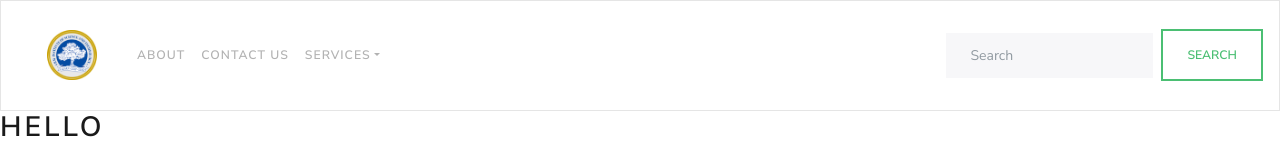
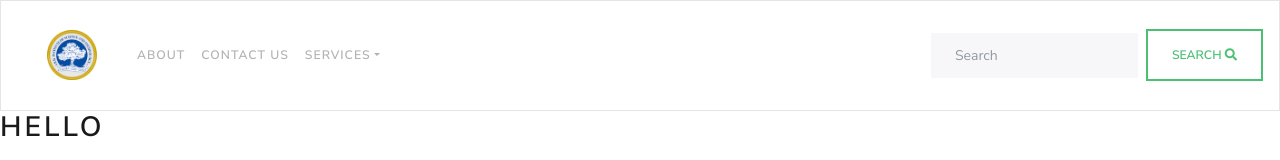
Before and after one commit to vimalds15/srm, a React (Create React App) app: page / in a window 1280 px wide. Shown: the top 160 px of the page. Built offline with nearby package versions, Linux system fonts and the light colour scheme.

Commit message:
Add search icon

```diff
--- a/src/components/Header.js
+++ b/src/components/Header.js
@@ -22,7 +22,8 @@ const Header = () => {
       </Nav>
       <Form inline>
         <FormControl type="text" placeholder="Search" className="mr-sm-2" />
-        <Button variant="outline-success">Search</Button>
+        <Button variant="outline-success">Search  <i class="fa fa-search" aria-hidden="true"></i>
+ </Button>
       </Form>
     </Navbar.Collapse>
   </Navbar>
```
